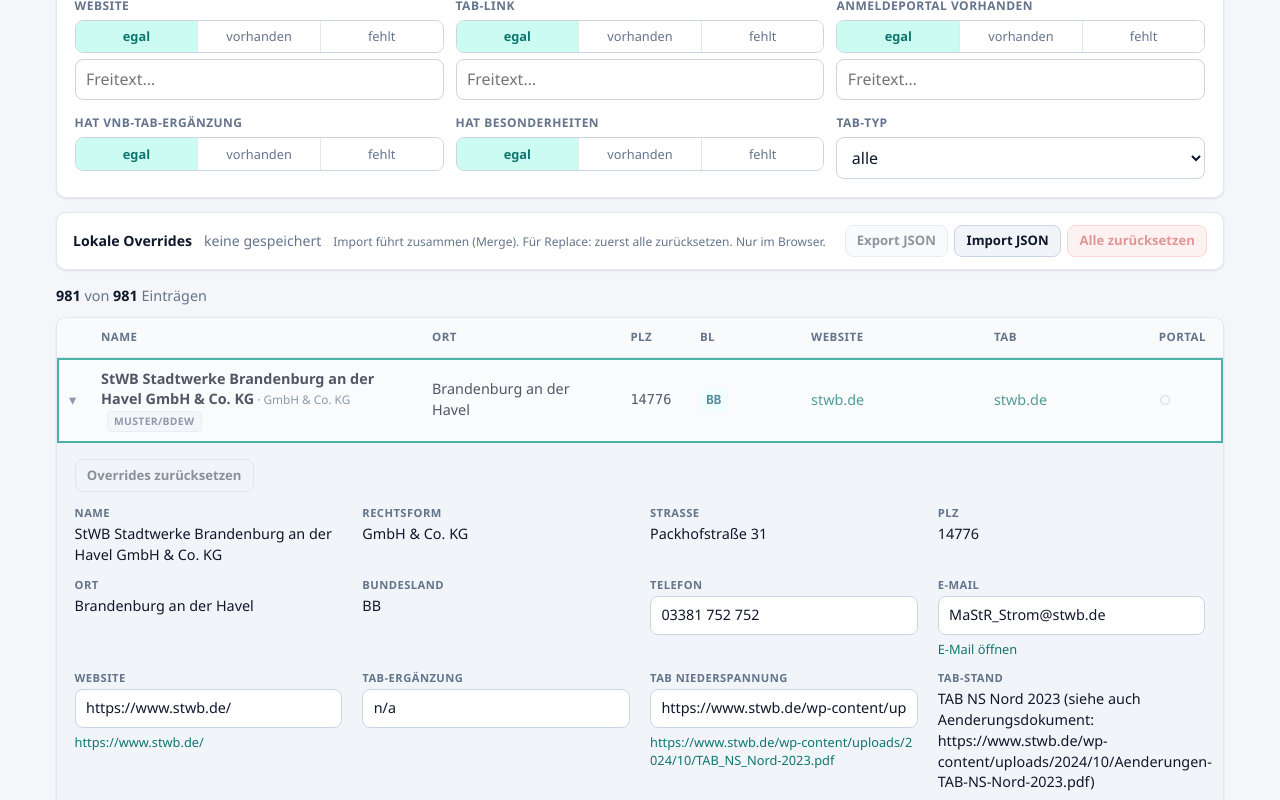
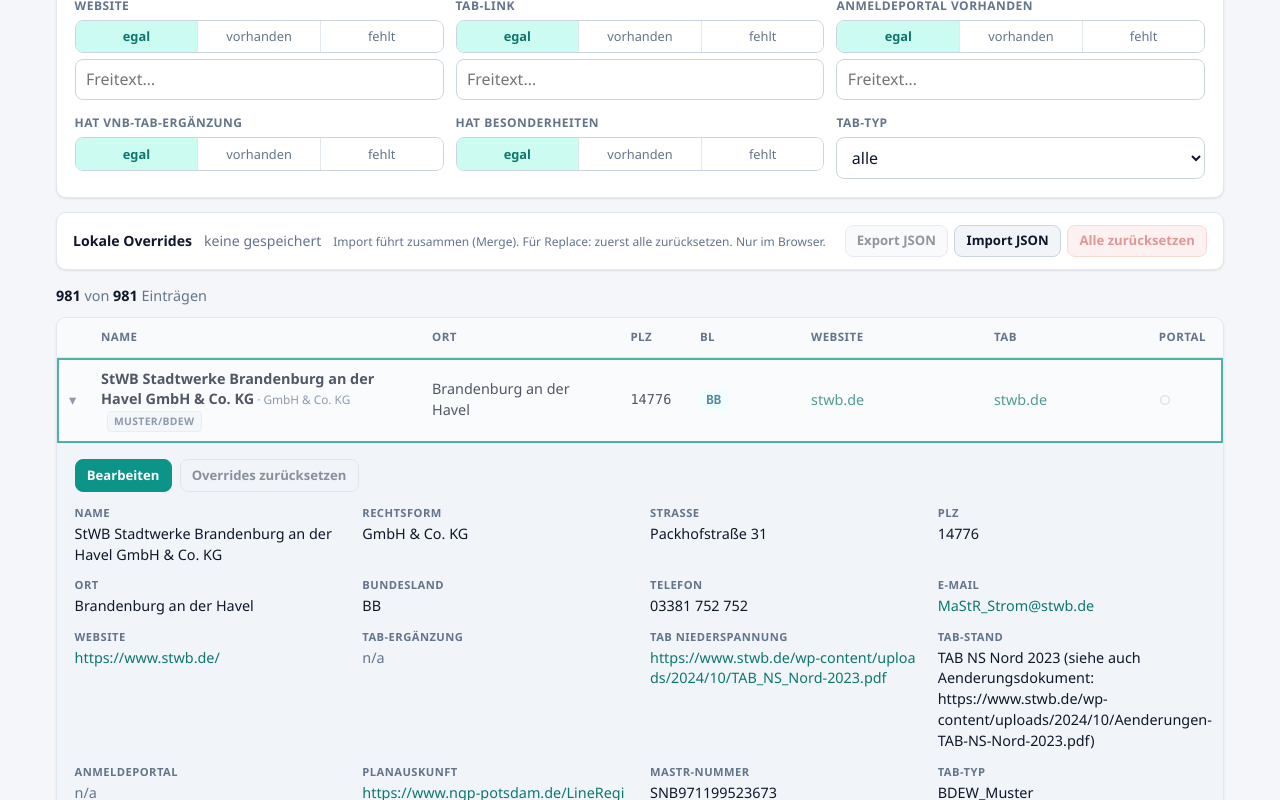
Before and after one commit to phish3144/vnb-web, a React (Vite) app: page / in a window 1280 px wide. Both pictures are taken after a click on the element 640 px from the left and 800 px from the top of the page. Shown: the part 400-1200 px from the top of the page. Built offline with nearby package versions, Linux system fonts and the light colour scheme.

Commit message:
Show edit fields only after clicking Bearbeiten.
Detail view stays read-only until edit mode; Fertig closes the inputs.

```diff
--- a/src/components/ResultTable.tsx
+++ b/src/components/ResultTable.tsx
@@ -245,18 +245,36 @@
   onFieldChange: (key: string, field: OverrideField, value: string) => void;
   onResetRow: (key: string) => void;
 }) {
+  const [editing, setEditing] = useState(false);
   const hasErgaenzung = isPresent(rec.TAB_Ergaenzung_Link);
 
-  const edit = (field: OverrideField, label: string, multiline?: boolean) => (
-    <EditableItem
-      label={label}
-      field={field}
-      value={rec[field]}
-      baseValue={base[field]}
-      multiline={multiline}
-      onChange={(v) => onFieldChange(rowKey, field, v)}
-    />
-  );
+  const field = (
+    fieldName: OverrideField,
+    label: string,
+    opts?: { multiline?: boolean; links?: boolean; email?: boolean; wide?: boolean },
+  ) => {
+    if (editing) {
+      return (
+        <EditableItem
+          label={label}
+          field={fieldName}
+          value={rec[fieldName]}
+          baseValue={base[fieldName]}
+          multiline={opts?.multiline}
+          onChange={(v) => onFieldChange(rowKey, fieldName, v)}
+        />
+      );
+    }
+    return (
+      <DetailItem
+        label={label}
+        value={rec[fieldName]}
+        links={opts?.links}
+        email={opts?.email}
+        wide={opts?.wide || opts?.multiline}
+      />
+    );
+  };
 
   return (
     <div className="detail-panel" onClick={(e) => e.stopPropagation()}>
@@ -266,6 +284,14 @@
             lokal überschrieben
           </span>
         )}
+        <button
+          type="button"
+          className={`btn btn-sm ${editing ? 'btn-secondary' : 'btn-primary'}`}
+          onClick={() => setEditing((v) => !v)}
+          aria-pressed={editing}
+        >
+          {editing ? 'Fertig' : 'Bearbeiten'}
+        </button>
         <button
           type="button"
           className="btn btn-secondary btn-sm"
@@ -292,20 +318,22 @@
         <DetailItem label="Ort" value={rec.Ort} />
         <DetailItem label="Bundesland" value={rec.Bundesland} />
 
-        {edit('Telefon', 'Telefon')}
-        {edit('Email', 'E-Mail')}
-        {edit('Website', 'Website')}
-        {edit(
+        {field('Telefon', 'Telefon')}
+        {field('Email', 'E-Mail', { email: true })}
+        {field('Website', 'Website', { links: true })}
+        {field(
           'TAB_Ergaenzung_Link',
           hasErgaenzung ? 'TAB-Ergänzung (primär)' : 'TAB-Ergänzung',
+          { links: true },
         )}
-        {edit(
+        {field(
           'TAB_Niederspannung_Link',
           hasErgaenzung ? 'TAB Niederspannung (Fallback)' : 'TAB Niederspannung',
+          { links: true },
         )}
         <DetailItem label="TAB-Stand" value={rec.TAB_Stand} />
-        {edit('Anmeldeportal', 'Anmeldeportal')}
-        {edit('Planauskunft_Link', 'Planauskunft')}
+        {field('Anmeldeportal', 'Anmeldeportal', { links: true })}
+        {field('Planauskunft_Link', 'Planauskunft', { links: true })}
 
         {isPresent(rec.MastrNummer) && (
           <DetailItem label="MaStR-Nummer" value={rec.MastrNummer} />
@@ -339,7 +367,7 @@
         )}
         <DetailItem label="Recherche-Datum" value={rec.Recherche_Datum} />
         <DetailItem label="Anmerkung" value={rec.Anmerkung} wide />
-        {edit('Besonderheiten', 'Besonderheiten', true)}
+        {field('Besonderheiten', 'Besonderheiten', { multiline: true, wide: true })}
       </dl>
     </div>
   );
--- a/src/index.css
+++ b/src/index.css
@@ -187,6 +187,17 @@
 .btn-sm {
   padding: 0.35rem 0.7rem;
   font-size: 0.82rem;
+}
+
+.btn-primary {
+  background: var(--accent);
+  color: #fff;
+  border-color: var(--accent);
+}
+
+.btn-primary:hover {
+  background: var(--accent-hover);
+  border-color: var(--accent-hover);
 }
 
 .btn-secondary {
```
